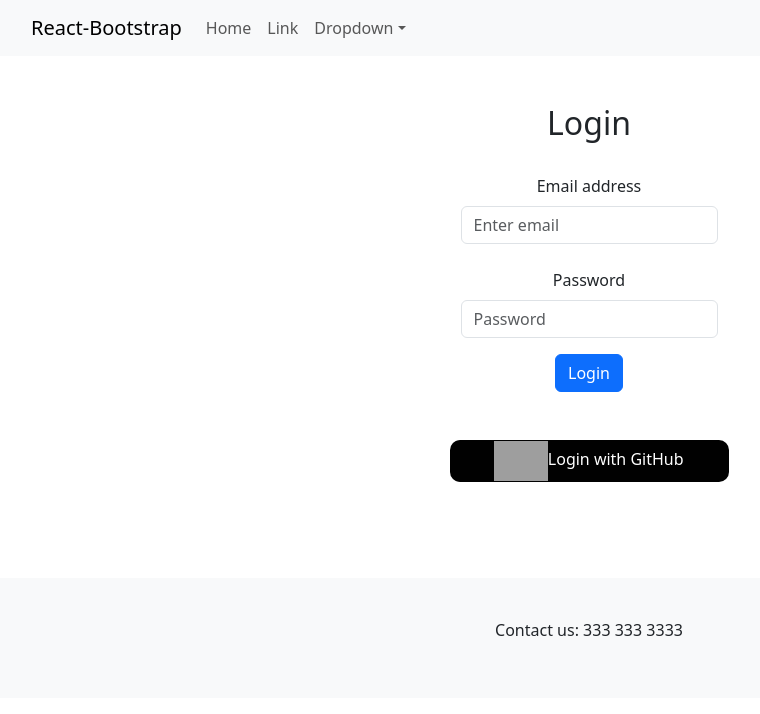
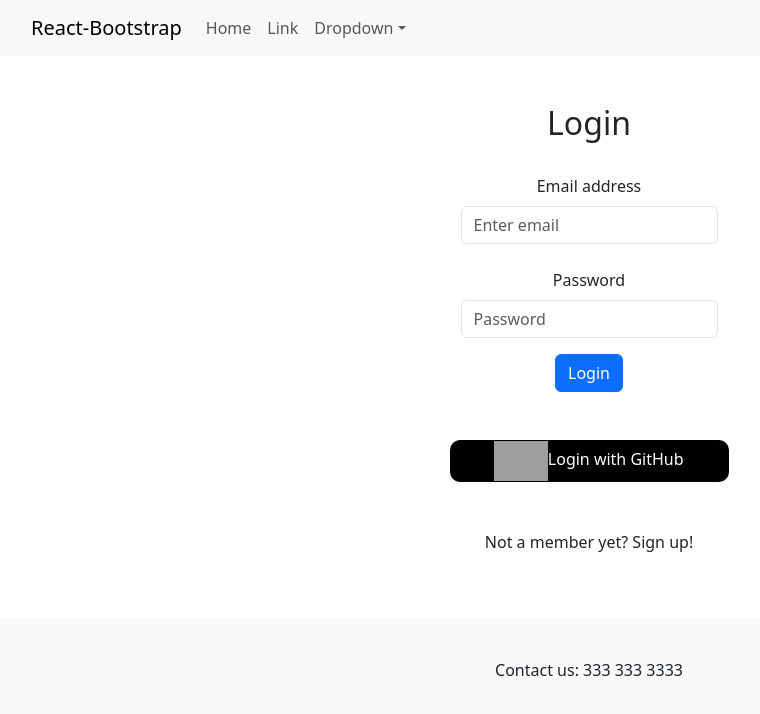
Before and after one commit to ginevratesta/epibooks, a React (Create React App) app in the folder frontend/: page /login in a window 1280 px wide. Shown: the top 714 px of the page, without its empty margins (51-811 px from the left). Built offline with nearby package versions, Linux system fonts and the light colour scheme; grey boxes are pictures that could not be loaded.

Commit message:
login and sign up  completed

```diff
--- a/frontend/src/Components/login/Login.jsx
+++ b/frontend/src/Components/login/Login.jsx
@@ -1,4 +1,4 @@
-import React, { useState } from "react";
+import React, { useState, useEffect } from "react";
 import axios from "axios";
 import { Container, Form, Button } from "react-bootstrap";
 import { useNavigate } from "react-router-dom";
@@ -9,6 +9,7 @@ const Login = () => {
   const [password, setPassword] = useState("");
   const [error, setError] = useState("");
   const navigate = useNavigate();
+  const [isRegistered, setIsRegistered] = useState(true);
 
   const handleSubmit = async (e) => {
     e.preventDefault();
@@ -33,15 +34,43 @@ const Login = () => {
     }
   };
 
+  const handleRegister = async (e) => {
+    e.preventDefault();
+    setEmail("");
+    setPassword("");
+
+    try {
+      console.log(email, password);
+      const response = await axios.post("http://localhost:3030/signup", {
+        email,
+        password,
+      });
+      console.log(response.data);
+    } catch (error) {
+      setError("Error registering user");
+      console.error("Error registering user:", error);
+    } finally {
+      setEmail("");
+      setPassword("");
+      navigate("/home");
+    }
+  };
+
   const handleGitHubLogin = () => {
     window.location.href = `${process.env.REACT_APP_SERVER_BASE_URL}/auth/github`;
   };
 
+  const handleSignUp = () => {
+    setIsRegistered(false);
+  };
+
+  useEffect(() => {}, [isRegistered, email, password]);
+
   return (
     <Container className="py-5 text-center">
-      <h2>Login</h2>
+      <h2>{isRegistered ? "Login" : "Sign up"}</h2>
       <Form
-        onSubmit={handleSubmit}
+        onSubmit={isRegistered ? handleSubmit : handleRegister}
         className="d-flex flex-column justify-content-around align-items-center"
       >
         <Form.Group controlId="email">
@@ -64,10 +93,8 @@ const Login = () => {
         </Form.Group>
         {error && <p className="text-danger">{error}</p>}
         <Button variant="primary" type="submit" className="mt-3">
-          Login
+         {isRegistered ? "Login" : "Sign up"}
         </Button>
-      </Form>
-
         <button
           className="github w-25 my-5"
           type="button"
@@ -80,6 +107,9 @@ const Login = () => {
           />
           Login with GitHub
         </button>
+
+        <p onClick={handleSignUp} style={{ cursor: "pointer" }}>Not a member yet? Sign up!</p>
+      </Form>
     </Container>
   );
 };
```
Lines whose indentation alone changed are shown as unchanged.
